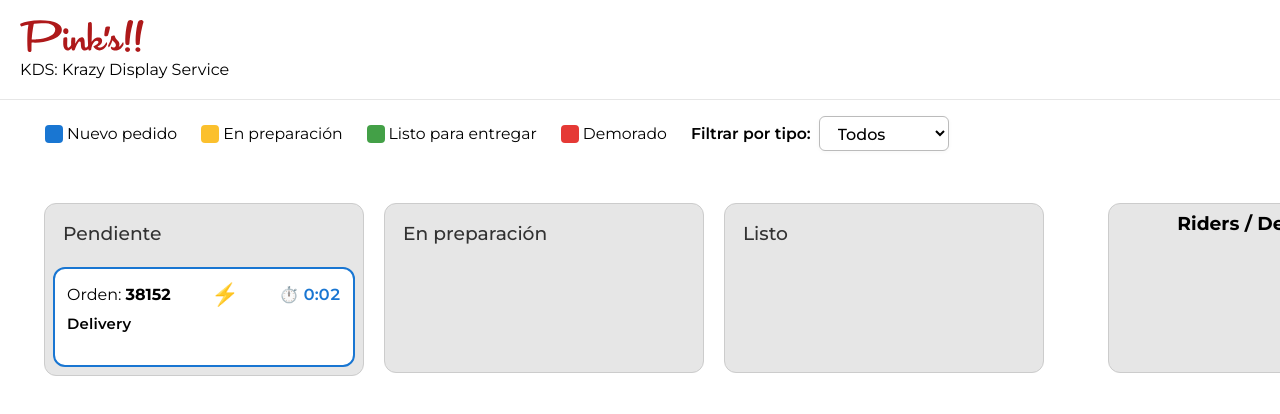
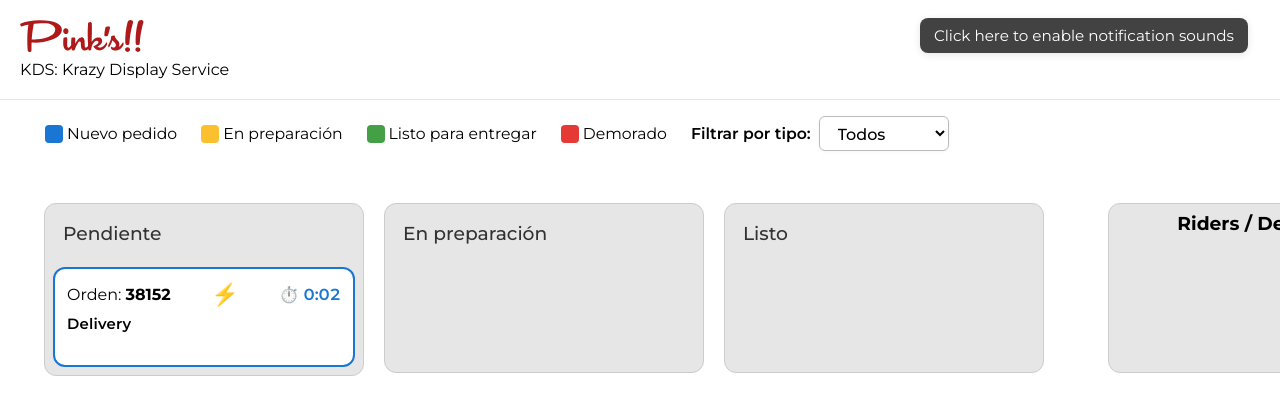
Before and after one commit to pinkshq/pinks-tech-test-kds, a Next.js app: page / in a window 1280 px wide. Shown: the top 414 px of the page. Built offline with nearby package versions, Linux system fonts and the light colour scheme.

Commit message:
feat: add button to enable notification sounds in the app

```diff
--- a/pages/_app.tsx
+++ b/pages/_app.tsx
@@ -3,6 +3,46 @@ import { RidersProvider } from "@/contexts/Riders.context";
 import "@/styles/globals.scss";
 import type { AppProps } from "next/app";
 import { Toaster } from "react-hot-toast";
+import { useState, useEffect } from "react";
+import { createPortal } from "react-dom";
+
+function UnlockAudioButton() {
+  const [enabled, setEnabled] = useState(false);
+  const [mounted, setMounted] = useState(false);
+  useEffect(() => {
+    setMounted(true);
+  }, []);
+  if (!mounted || enabled) return null;
+  const unlock = () => {
+    const audio = new Audio();
+    audio.muted = true;
+    audio.play().catch(() => {});
+    setEnabled(true);
+  };
+  return createPortal(
+    <button
+      onClick={unlock}
+      style={{
+        position: "fixed",
+        top: 18,
+        right: 32,
+        zIndex: 9999,
+        background: "#222",
+        color: "#fff",
+        border: "none",
+        borderRadius: 8,
+        padding: "8px 14px",
+        fontSize: "0.95em",
+        boxShadow: "0 2px 8px rgba(0,0,0,0.12)",
+        cursor: "pointer",
+        opacity: 0.85,
+      }}
+    >
+      Click here to enable notification sounds
+    </button>,
+    document.body
+  );
+}
 
 export default function App({ Component, pageProps }: AppProps) {
   return (
@@ -10,6 +50,7 @@ export default function App({ Component, pageProps }: AppProps) {
       <RidersProvider>
         <Toaster />
         <Component {...pageProps} />
+        <UnlockAudioButton />
       </RidersProvider>
     </OrdersProvider>
   );
```
